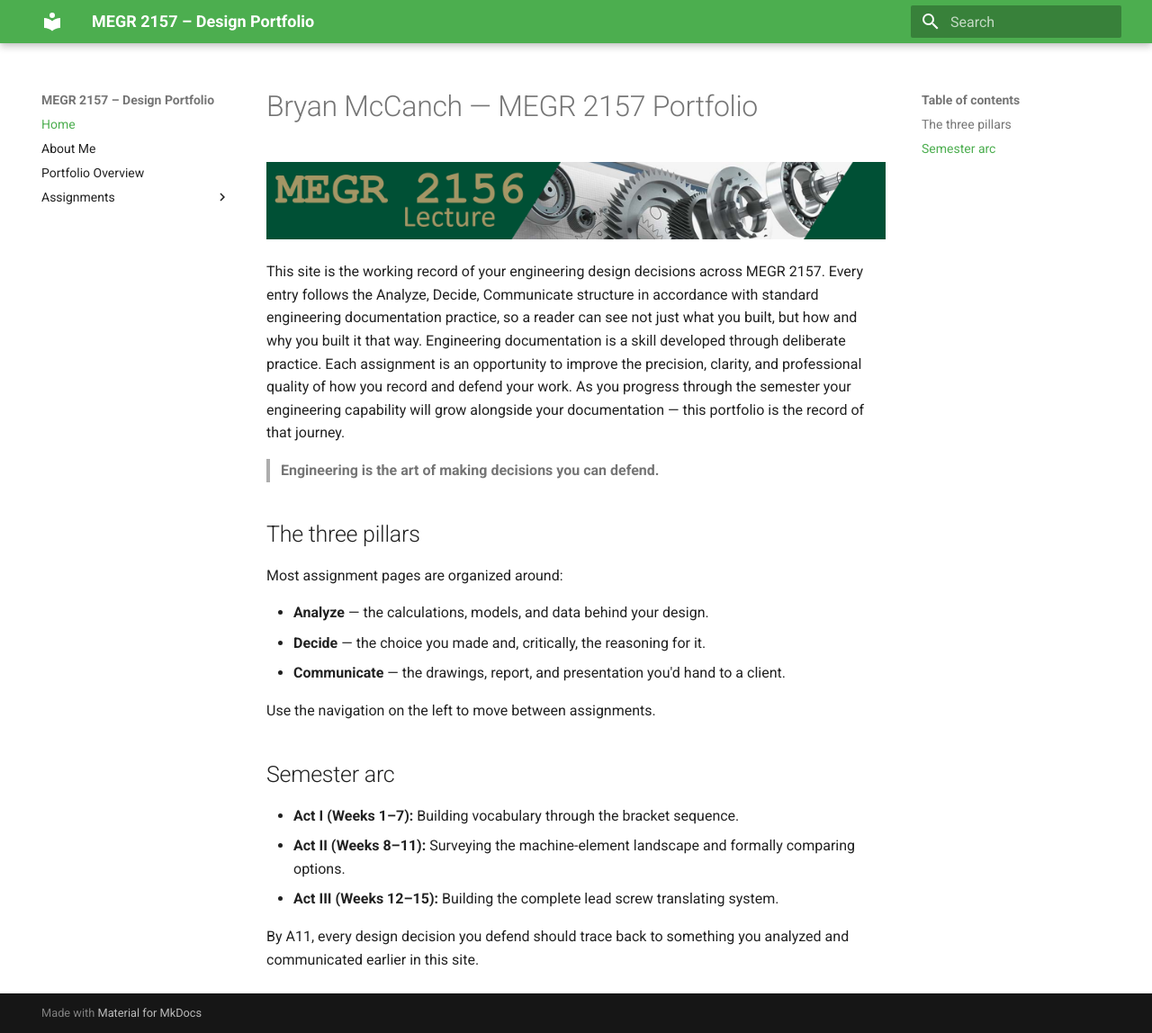
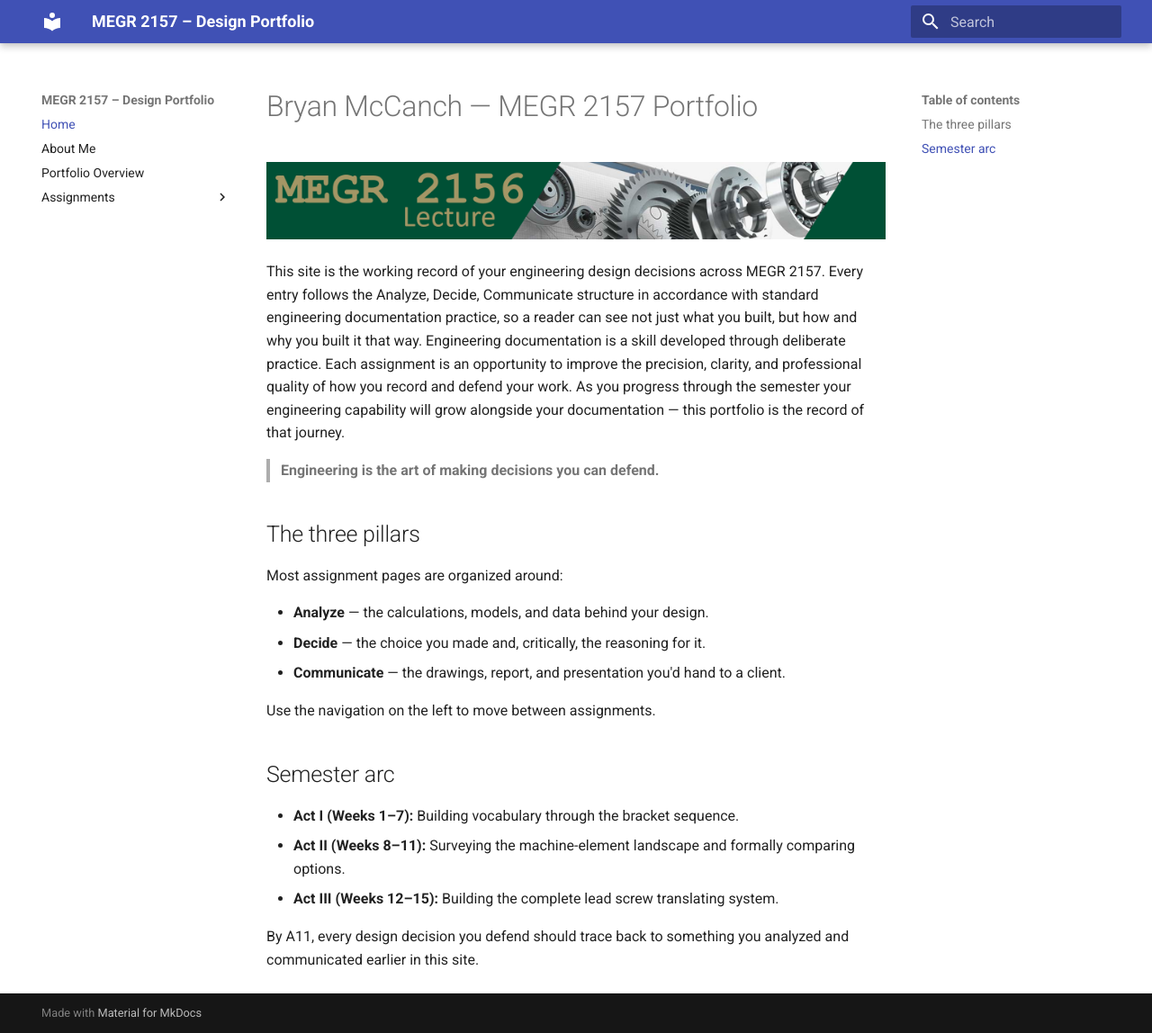
Before and after one commit to bmccanch/megr2157-portfolio, an MkDocs documentation site: the page built from docs/index.md, in a window 1280 px wide and 1148 px high. Shown: the whole window at 90% size. Built offline with MkDocs 1.6.1 and Material for MkDocs 9.7.7, drawn with Linux system fonts in a browser that asks for light colours.

Commit message:
Update mkdocs.yml

```diff
--- a/mkdocs.yml
+++ b/mkdocs.yml
@@ -4,7 +4,7 @@ site_description: Design portfolio documentation, built with the Analyze / Decid
 theme:
   name: material
   palette:
-    primary: green
+    primary: navy
   features:
     - navigation.instant
     - navigation.tracking
```
